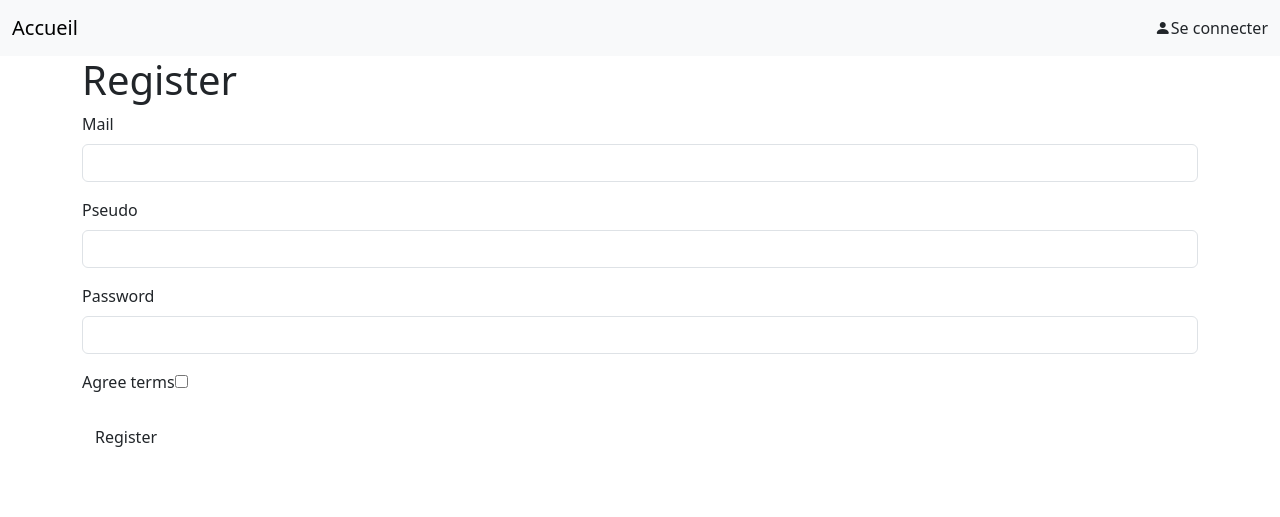
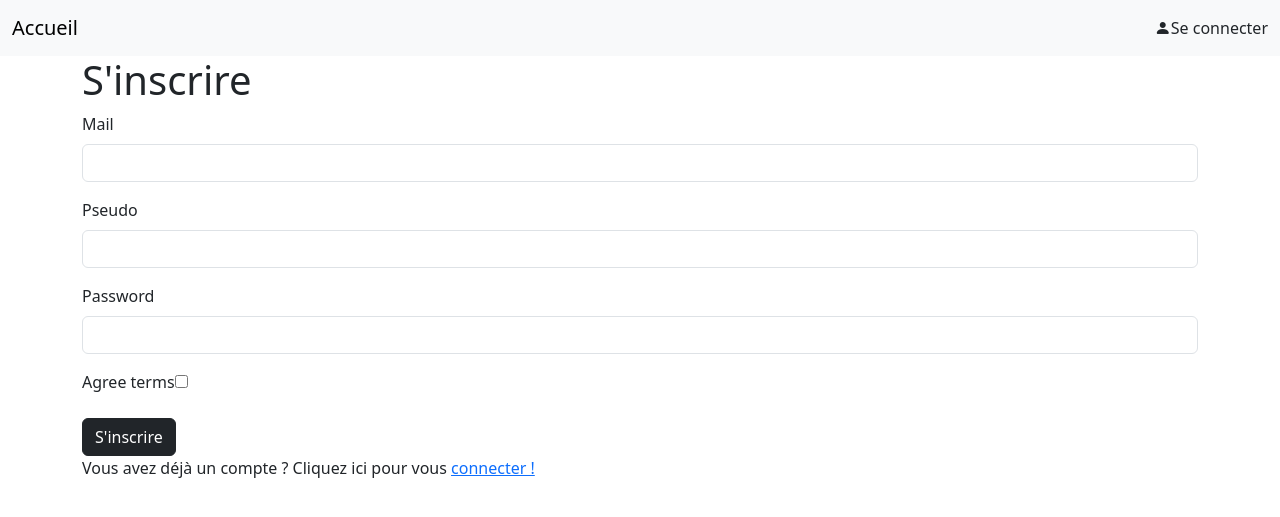
Before and after one commit to Rod-tout-court/projet_web, a Symfony app: template templates/registration/register.html.twig in a window 1280 px wide. Shown: the top 517 px of the page. Run offline with Twig, Linux system fonts and the light colour scheme; the template is opened without the code that fills it, so the values that code supplies are empty; form fields are guessed from the names that the template uses; some libraries are stand-ins or nearby versions.

Commit message:
commit maj navbar and chemin

```diff
--- a/templates/navbar.html.twig
+++ b/templates/navbar.html.twig
@@ -13,7 +13,7 @@
         <a class="nav-link ms-auto" href="#">Déconnexion</a>
       {% else %}
         {# Utilisateur non connecté #}
-        <a class="nav-link ms-auto" href="#"><i class="bi bi-person-fill"></i>Se connecter</a>
+        <a class="nav-link ms-auto" href="{{ path('app_register')}}"><i class="bi bi-person-fill"></i>Se connecter</a>
       {% endif %}
     </div>
   </div>
--- a/templates/registration/register.html.twig
+++ b/templates/registration/register.html.twig
@@ -3,7 +3,7 @@
 {% block title %}Register{% endblock %}
 
 {% block body %}
-    <h1>Register</h1>
+    <h1>S'inscrire</h1>
 
     {{ form_errors(registrationForm) }}
 
@@ -15,6 +15,9 @@
         }) }}
         {{ form_row(registrationForm.agreeTerms) }}
 
-        <button type="submit" class="btn">Register</button>
+        <button type="submit" class="btn btn-dark">S'inscrire</button>
+        <div>
+        <p>Vous avez déjà un compte ? Cliquez ici pour vous <a href="#"> connecter ! </a></p>
+        </div>
     {{ form_end(registrationForm) }}
 {% endblock %}
```
